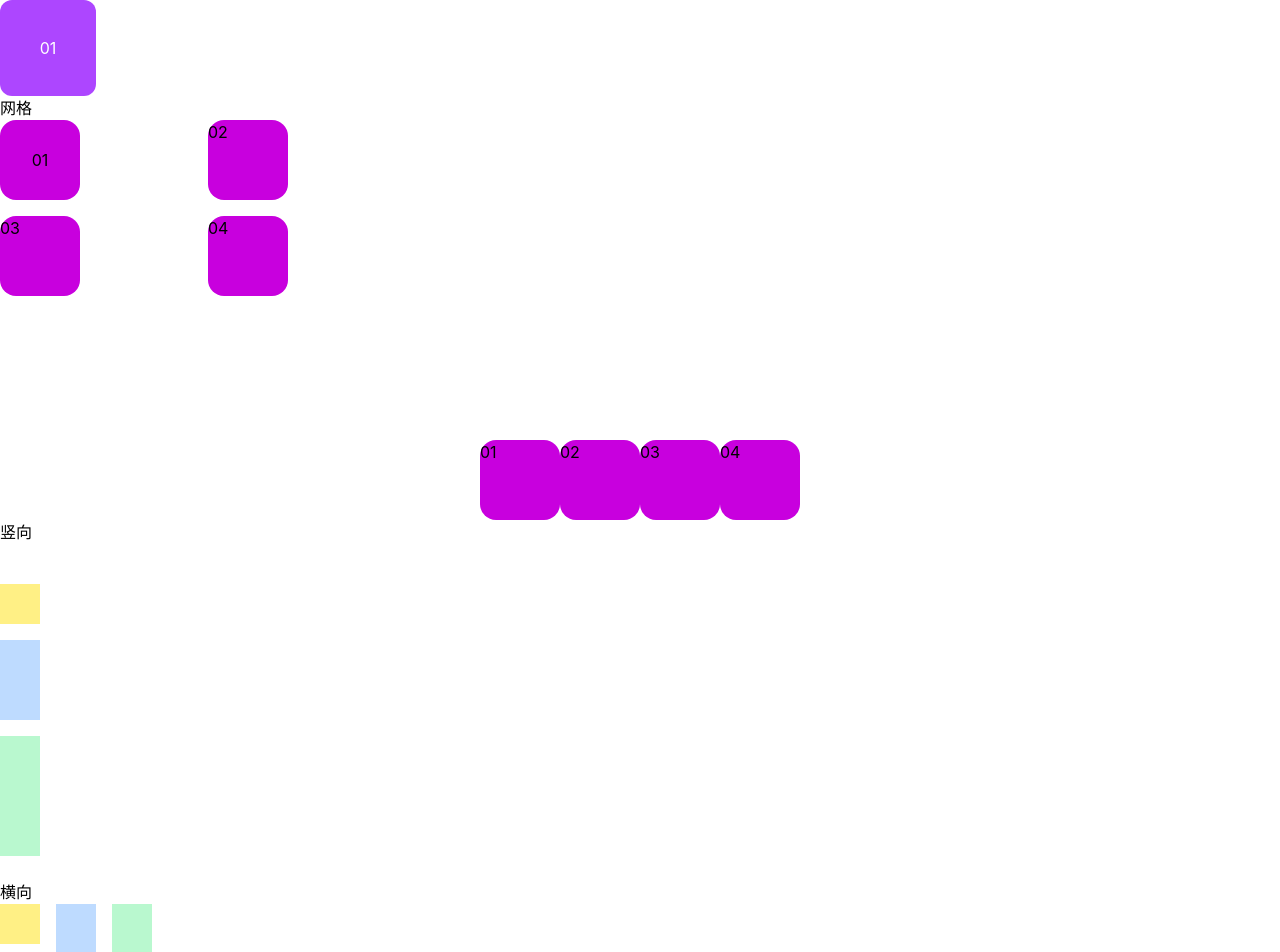
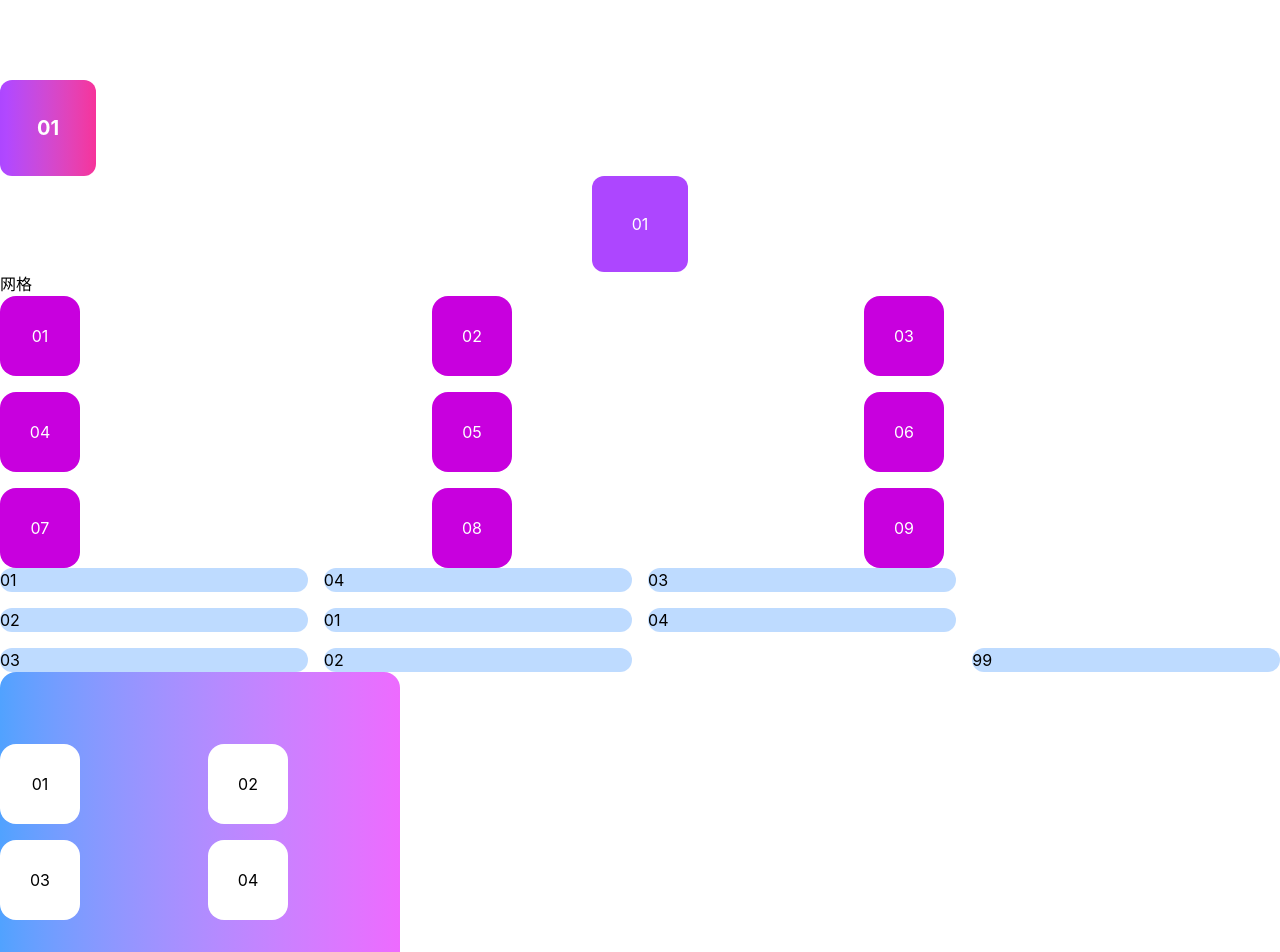
Before and after one commit to LingChen-tsjmdlc/teach-someone-Web-FE, a Vue app in the folder vue-project/: page / in a window 1280 px wide. Shown: the top 952 px of the page. Built offline with nearby package versions, Linux system fonts and the light colour scheme.

Commit message:
homework：lzr作业2026.5.16

```diff
--- a/vue-project/src/App.vue
+++ b/vue-project/src/App.vue
@@ -1,18 +1,52 @@
 <script setup lang="ts"></script>
 
 <template>
-  <div class="grid place-items-center w-24 h-24 bg-purple-500 rounded-xl text-white">01</div>
+  <div class="grid grid-cols-2 gap-10 w-max p-10 mx-auto"></div>
+  <div
+    class="flex items-center justify-center w-24 h-24 rounded-xl text-white font-bold text-xl bg-gradient-to-r from-purple-500 to-pink-500"
+  >
+    01
+  </div>
+  <div class="grid place-items-center w-24 h-24 bg-purple-500 rounded-xl text-white mx-auto">
+    01
+  </div>
   <p>网格</p>
-  <div class="grid grid-cols-2 gap-4 h-80 w-100 place-content-start">
-    <div class="bg-fuchsia-600 size-20 rounded-2xl grid place-items-center">01</div>
-    <div class="bg-fuchsia-600 size-20 rounded-2xl">02</div>
-    <div class="bg-fuchsia-600 size-20 rounded-2xl">03</div>
-    <div class="bg-fuchsia-600 size-20 rounded-2xl">04</div>
+  <div class="grid grid-cols-3 grid-flow-row gap-4 place-content-center">
+    <div class="bg-fuchsia-600 size-20 rounded-2xl grid text-white place-items-center">01</div>
+    <div class="bg-fuchsia-600 size-20 rounded-2xl grid text-white place-items-center">02</div>
+    <div class="bg-fuchsia-600 size-20 rounded-2xl grid text-white place-items-center">03</div>
+    <div class="bg-fuchsia-600 size-20 rounded-2xl grid text-white place-items-center">04</div>
+    <div class="bg-fuchsia-600 size-20 rounded-2xl grid text-white place-items-center">05</div>
+    <div class="bg-fuchsia-600 size-20 rounded-2xl grid text-white place-items-center">06</div>
+    <div class="bg-fuchsia-600 size-20 rounded-2xl grid text-white place-items-center">07</div>
+    <div class="bg-fuchsia-600 size-20 rounded-2xl grid text-white place-items-center">08</div>
+    <div class="bg-fuchsia-600 size-20 rounded-2xl grid text-white place-items-center">09</div>
   </div>
 
-  <div class="flex place-content-center">
-    <div class="bg-fuchsia-600 size-20 rounded-2xl shrink">01</div>
-    <div class="bg-fuchsia-600 size-20 rounded-2xl flex-none">02</div>
+  <div class="grid grid-flow-col grid-rows-3 gap-4">
+    <div class="bg-blue-200 rounded-xl">01</div>
+    <div class="bg-blue-200 rounded-xl">02</div>
+    <div class="bg-blue-200 rounded-xl">03</div>
+    <div class="bg-blue-200 rounded-xl">04</div>
+    <div class="bg-blue-200 rounded-xl">01</div>
+    <div class="bg-blue-200 rounded-xl">02</div>
+    <div class="bg-blue-200 rounded-xl">03</div>
+    <div class="bg-blue-200 rounded-xl">04</div>
+    <div class="row-span-2 grid grid-rows-subgrid gap-4"></div>
+    <div class="bg-blue-200 rounded-xl row start-2">99</div>
+  </div>
+
+  <div
+    class="grid grid-cols-2 gap-4 h-80 w-100 place-content-center bg-gradient-to-r from-blue-400 to-fuchsia-400 rounded-2xl"
+  >
+    <div class="bg-white size-20 rounded-2xl grid place-items-center">01</div>
+    <div class="bg-white size-20 rounded-2xl grid place-items-center">02</div>
+    <div class="bg-white size-20 rounded-2xl grid place-items-center">03</div>
+    <div class="bg-white size-20 rounded-2xl grid place-items-center">04</div>
+  </div>
+  <div class="flex place-content-center gap-3">
+    <div class="bg-fuchsia-600 size-20 rounded-2xl flex items-center justify-center">01</div>
+    <div class="bg-fuchsia-600 size-20 rounded-2xl grid place-items-center">02</div>
     <div class="bg-fuchsia-600 size-20 rounded-2xl">03</div>
     <div class="bg-fuchsia-600 size-20 rounded-2xl">04</div>
   </div>
```
